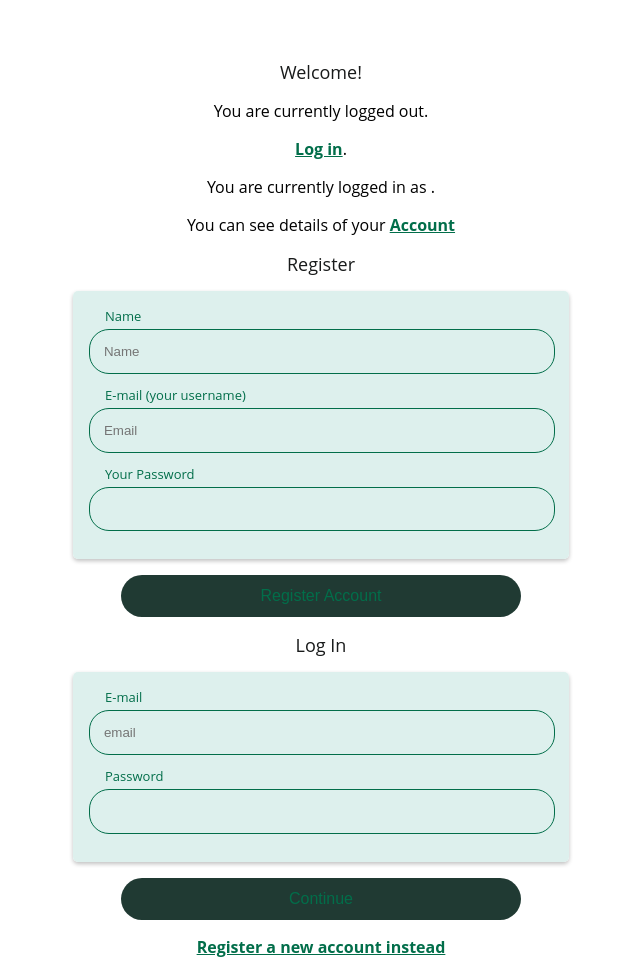
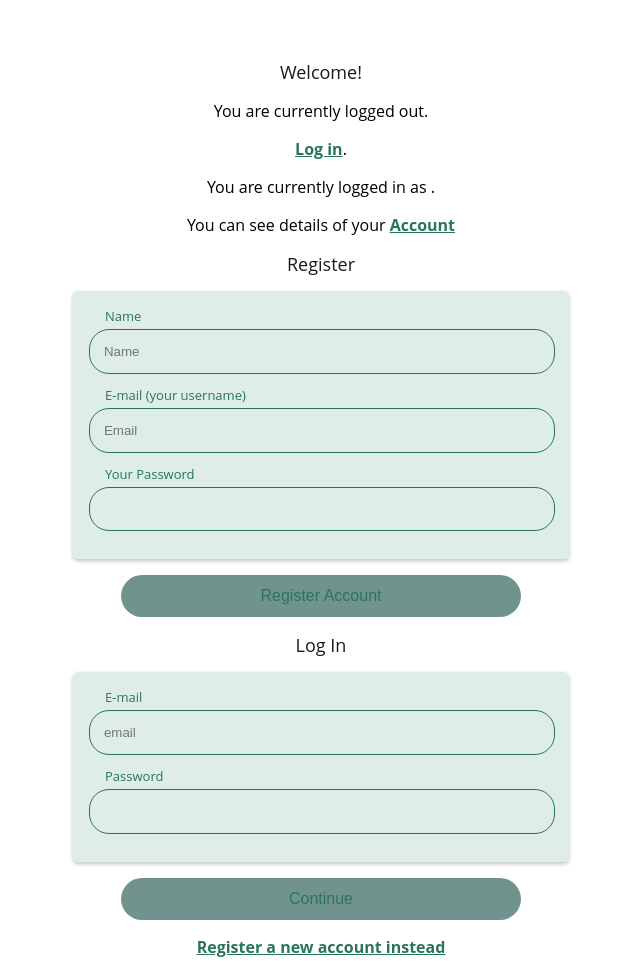
Before and after one commit to sophorn-thun/side-projects, a website: page login-app/index.html in a window 1280 px wide. Shown: the top 961 px of the page, without its empty margins (319-959 px from the left). Drawn offline with Linux system fonts and the light colour scheme.

Commit message:
Adding styles to html file

```diff
--- a/login-app/styles.css
+++ b/login-app/styles.css
@@ -2,10 +2,10 @@
   --background-surface: #FFFFFF;
   --primaryColor: #005F73;
   --secondaryColor: #191b1b;
-  --color3: #026e4a;
-  --color4: #000000;
+  --color3: #29755b;
+  --color4: #dfede8;
   --color5: #203a33;
-  --color6: #ddf0ed;
+  --color6: #71938e;
   --highlight: #BB3E03;
 
 
@@ -83,7 +83,7 @@ h3 {
 
 button {
   display: block;
-  background-color: var(--color5);
+  background-color: var(--color6);
   border: 0;
   width: 80%;
   margin: 16px 10%;
@@ -113,7 +113,7 @@ main a.navlink {
 }
 
 fieldset {
-  background-color: var(--color6);
+  background-color: var(--color4);
   padding: 16px;
   border: 0;
   border-radius: 5px;
```
Also changed, not shown: login-app/index.html (+0 -2 lines).
